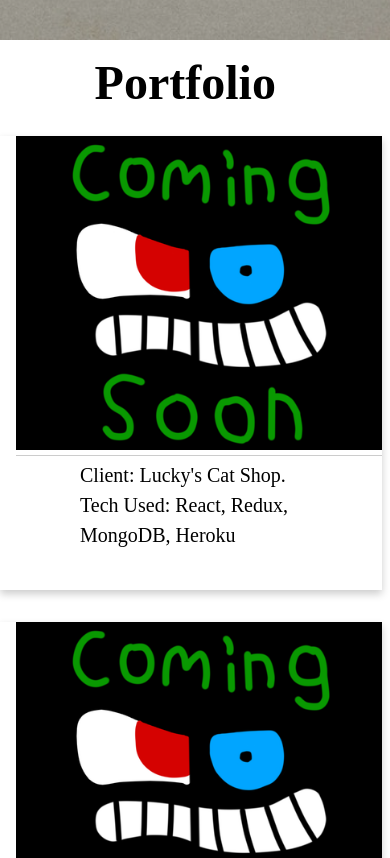
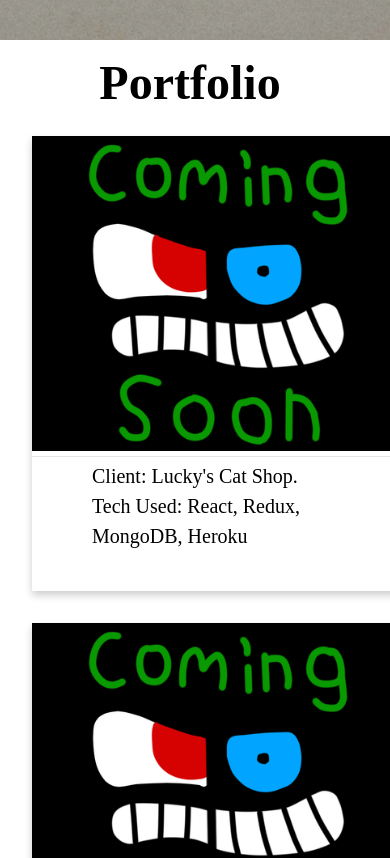
Before and after one commit to salvadb23/Personal-Website, a React (Create React App) app: page / in a window 390 px wide. Shown: the part 760-1618 px from the top of the page. Built offline with nearby package versions, Linux system fonts and the light colour scheme; a web font is replaced by a local one.

Commit message:
editing the portfolio size

```diff
--- a/src/CSS/Portfolio.css
+++ b/src/CSS/Portfolio.css
@@ -18,7 +18,7 @@
 .card img {
   width: 20em;
   padding-bottom: 5px;
-  border-bottom: 1px solid rgba(0, 0, 0, 0.2);
+  border-bottom: 1px solid rgba(0, 0, 0, 0.1);
 }
 
 .card > img + p {
@@ -35,17 +35,16 @@
 /* Responsive for Mobile phones */
 @media screen and (max-width: 481px) {
   #Portfolio .port-section {
-    width: 95%;
+    width: 92.1%;
   }
   .card {
     margin-bottom: 2em;
+    margin-left: 2em;
   }
   .card img {
-    width: 22.9em;
-    margin-left: 1em;
+    width: 23em;
   }
   .card > img + p {
-    width: auto;
-    margin-left: 4em;
+    width: 15em;
   }
 }
```
